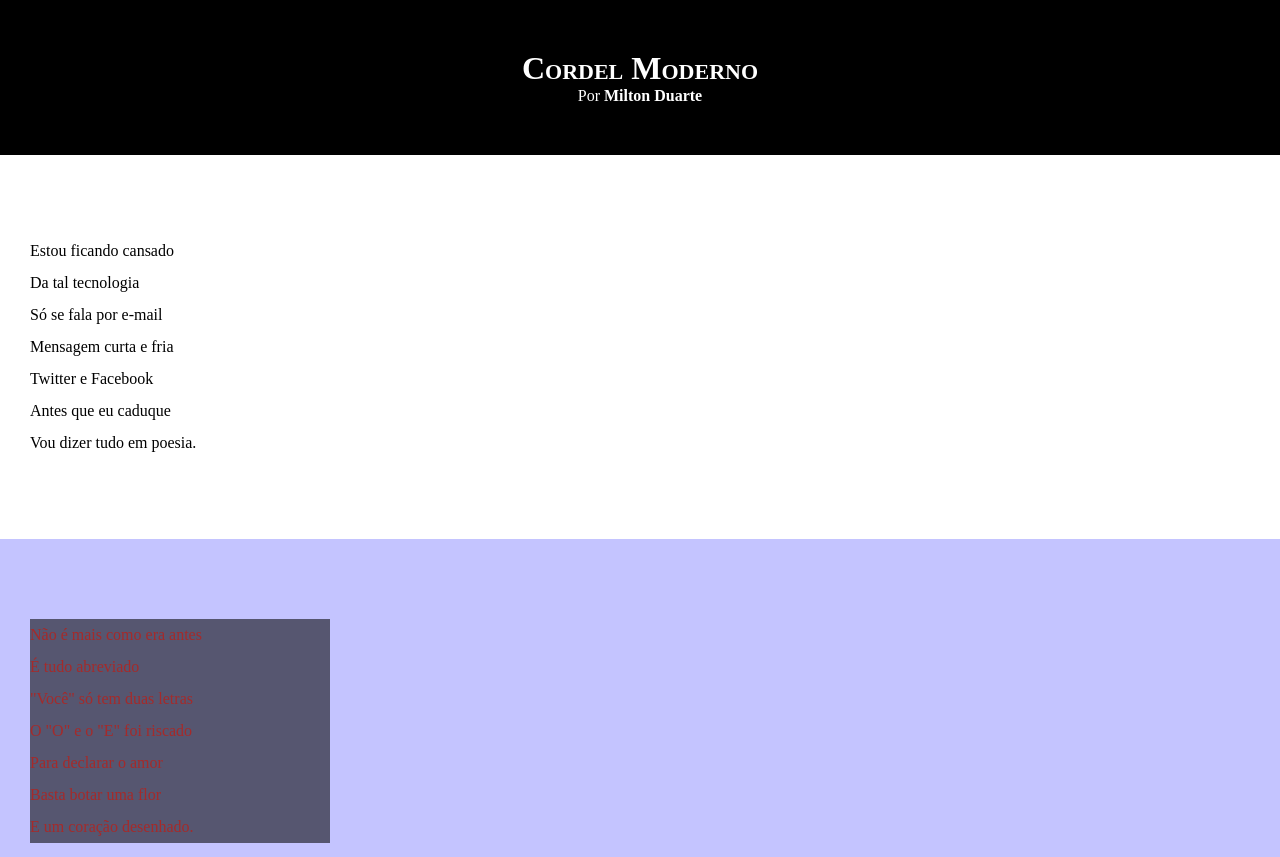
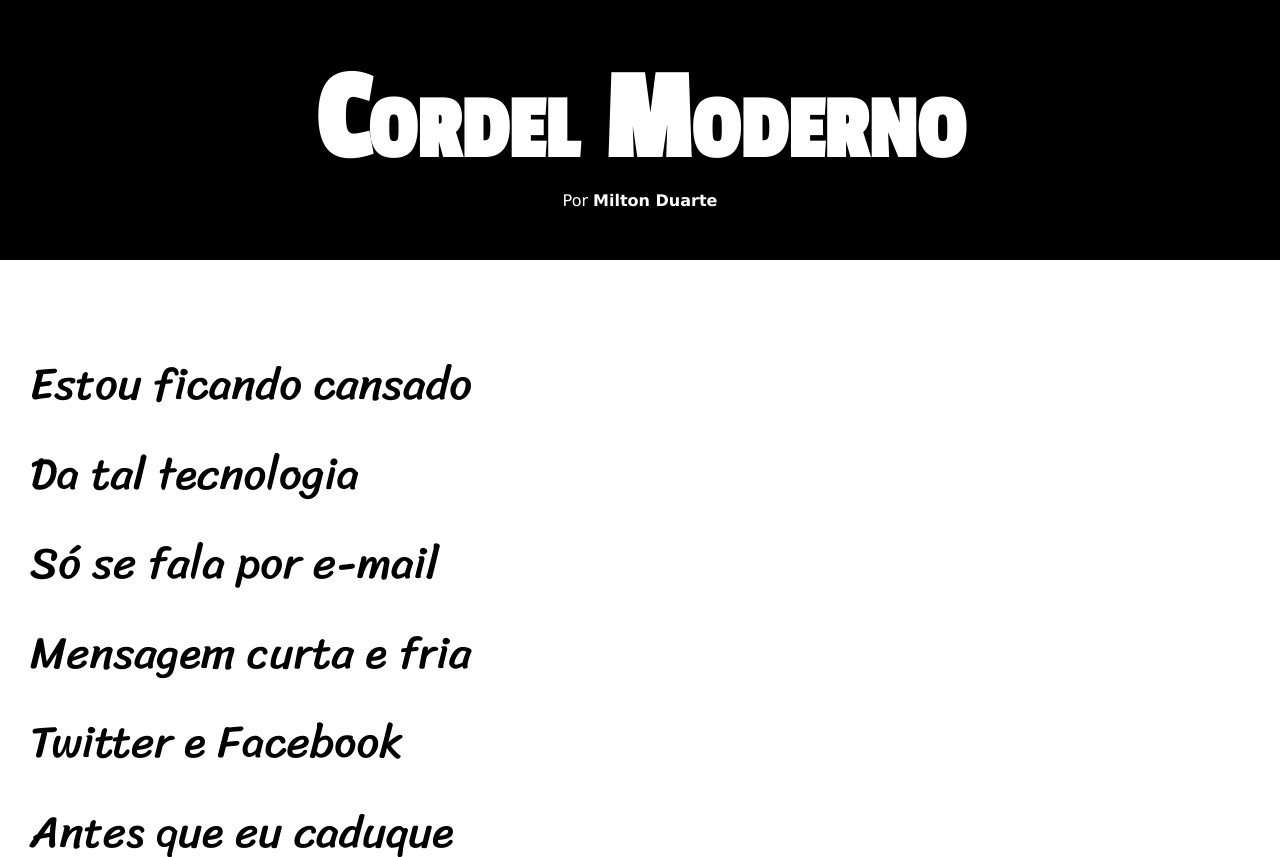
Before and after one commit to GerardoRodrigues/pratica-html-css-2, a plain HTML site: page index.html in a window 1280 px wide. Shown: the top 857 px of the page. Drawn offline with Linux system fonts and the light colour scheme.

Commit message:
Atualizacao de estilos

```diff
--- a/style.css
+++ b/style.css
@@ -1,8 +1,23 @@
 @charset "UTF-8";
+
+@import url('https://fonts.googleapis.com/css2?family=Bebas+Neue&family=Passion+One&family=Tangerine:wght@400;700&display=swap');
+
+@import url('https://fonts.googleapis.com/css2?family=Sriracha&display=swap');
+
+:root{
+    --font1: Verdana, Geneva, Tahoma, sans-serif;
+    --font2: 'Passion One', sans-serif;
+    --font3: 'Sriracha', cursive;
+}
 
 *{
     margin: 0px;
     padding: 0px;
+}
+
+html, body{
+    min-height: 100vh;
+    font-family: var(--font1);
 }
 
 header{
@@ -14,6 +29,8 @@ header h1{
     color: white;
     padding-top: 50px;
     font-variant: small-caps;
+    font-family: var(--font2);
+    font-size: 10vw;
 }
 
 header p{
@@ -36,6 +53,8 @@ section{
     padding-bottom: 10vh;
     line-height: 2em;
     padding-left: 30px;
+    font-family: var(--font3);
+    font-size: 3.5vw;
 }
 
 section.normal{
@@ -50,7 +69,8 @@ section.imagem{
 
 section.imagem > p {
     background-color: rgba(0, 0, 0, 0.562);
-    width: 300px;
+    display: inline-block;
+    padding: 5px;
 }
 
 footer{
```
